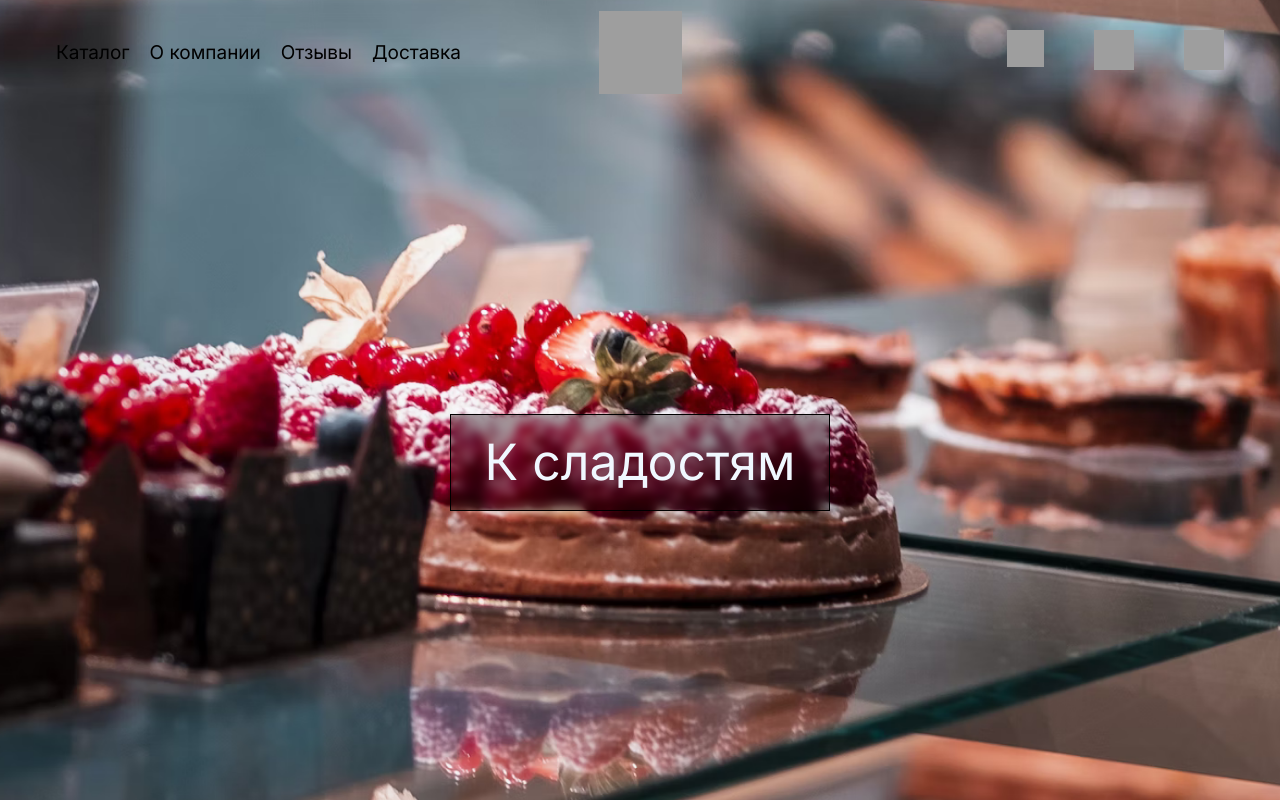
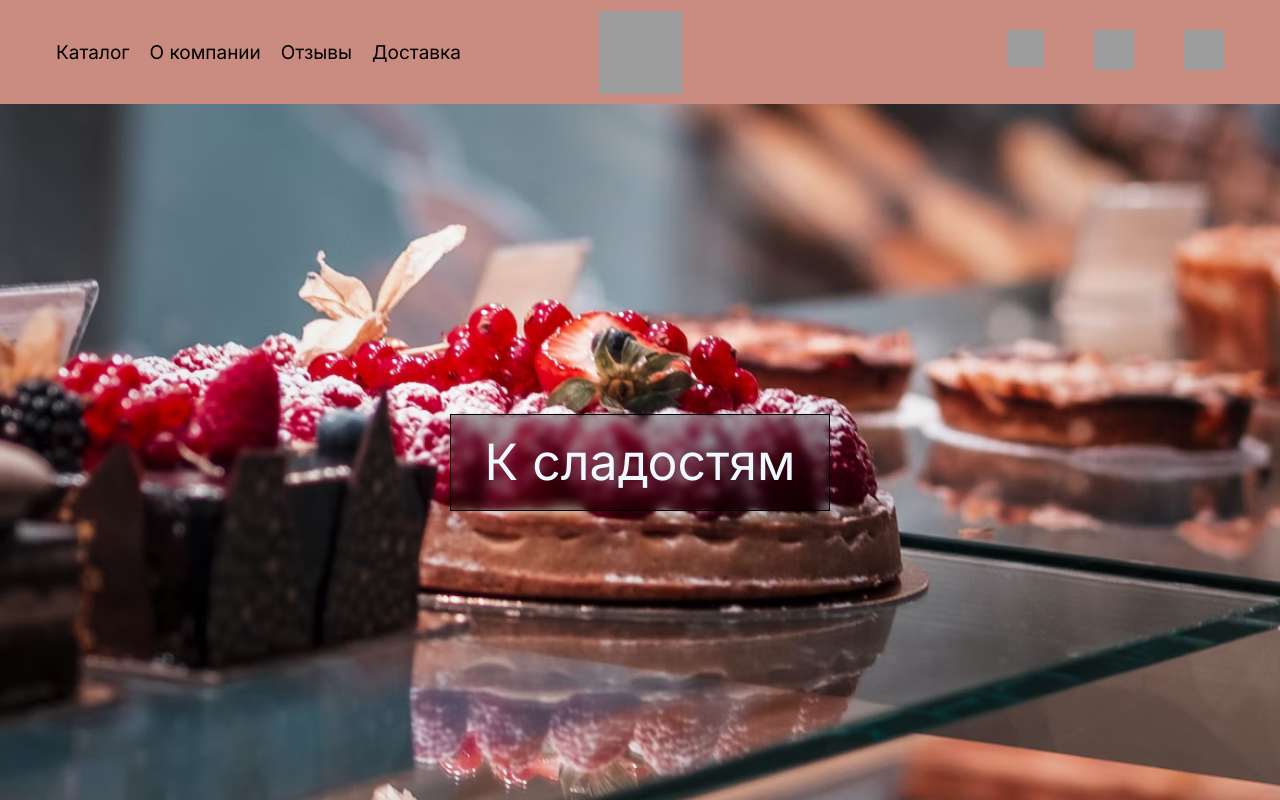
Before and after one commit to kestenbaum/Cakes-shop, a Next.js app in the folder client/: page / in a window 1280 px wide. Built offline with nearby package versions, Linux system fonts and the light colour scheme; grey boxes are pictures that could not be loaded.

Commit message:
fix styled for Header

```diff
--- a/client/src/components/Footer/Contact.tsx
+++ b/client/src/components/Footer/Contact.tsx
@@ -4,17 +4,17 @@ import styled from "styled-components";
 
 const Contact:FC = () => {
     return (
-        <Contact>
+        <ContactStyle>
             <Title>Контакты</Title>
             <Number href="tel:+390876758734">+390876758734</Number>
             <LinkStyle>Бесплатный звонок по Украине</LinkStyle>
-        </Contact>
+        </ContactStyle>
     );
 };
 
 export default Contact;
 
-const Contact = styled.section`
+const ContactStyle = styled.section`
   display: flex;
   flex-direction: column;
 `
--- a/client/src/components/Header/Header.module.css
+++ /dev/null
@@ -1,104 +0,0 @@
-.header {
-    display: flex;
-    align-items: center;
-    position: fixed;
-    min-height: 104px;
-    width: 100%;
-    background-color: #CA8B81;
-    z-index: 10;
-}
-
-.container {
-    width: 100%;
-    max-width: 1198px;
-    padding: 0 15px;
-    margin: 0 auto;
-}
-
-.wrapper {
-    position: relative;
-    display: flex;
-    flex: 0 33.33%;
-    justify-content: space-between;
-    align-items: center;
-}
-
-.navigate {
-    display: flex;
-    width: 100%;
-    gap: 20px;
-}
-
-.list__navigate {
-    display: flex;
-    justify-content: center;
-}
-
-.link__navigate {
-    font-size: 19px;
-    color: #000;
-}
-
-.icons__nav {
-    display: flex;
-    justify-content: flex-end;
-    width: 100%;
-    gap: 50px;
-}
-
-/* burger menu */
-
-.burger {
-    display: none;
-}
-
-/* media */
-@media (max-width: 920px) {
-    .link__navigate {
-        font-size: 14px;
-    }
-}
-
-@media (max-width: 760px) {
-    .wrapper {
-        display: flex;
-        flex: 0 50%;
-        justify-content: space-between;
-        align-items: center;
-    }
-
-    .navigate {
-        display: none;
-    }
-
-    .icons__nav {
-        display: flex;
-        gap: 20px;
-        flex-direction: column;
-        width: 70px;
-        padding: 17px;
-        position: absolute;
-        top: 104px;
-        right: -95px;
-        background-color: #CA8B81;
-        transition: .3s;
-    }
-
-    .icons__navActive {
-        display: flex;
-        gap: 20px;
-        flex-direction: column;
-        width: 70px;
-        padding: 17px;
-        position: absolute;
-        top: 104px;
-        right: -15px;
-        background-color: #CA8B81;
-        transition: .3s;
-    }
-
-    .burger {
-        display: flex;
-        cursor: pointer;
-    }
-}
--- a/client/src/components/Header/Header.tsx
+++ b/client/src/components/Header/Header.tsx
@@ -7,58 +7,44 @@ import {usePathname} from "next/navigation";
 
 import {RxHamburgerMenu} from "react-icons/rx"
 
-import styles from "@/components/Header/Header.module.css"
+import styled from "styled-components"
 import {getDataIcons, getDataNav} from "@/data";
 import {HeaderProps} from "@/interface";
 
 const Header: FC<HeaderProps> = ({background}) => {
     const [open, setOpen] = useState(false)
+    const handlerMenu = () => setOpen(!open)
+
     const pathname = usePathname()
-    const handlerMenu = () => setOpen(!open)
 
     useEffect(() => {
         setOpen(false)
     }, [pathname])
 
     return (
-        <header
-            className={styles.header}
-            style={{
-                background: background
-            }}
-
-        >
-            <div className={styles.container}>
-                <div className={styles.wrapper}>
-                    <ul
-                        className={styles.navigate}
-                    >
+        <HeaderStyle>
+            <Container>
+                <Wrapper>
+                    <Navigate>
                         {getDataNav.map(element =>
-                            <li
+                            <List
                                 key={element?.id}
-                                className={styles.list__navigate}
                             >
-                                <Link
+                                <LinkStyle
                                     href={element?.href}
-                                    className={styles.link__navigate}
                                 >
                                     {element?.title}
-                                </Link>
-                            </li>
+                                </LinkStyle>
+                            </List>
                         )}
-                    </ul>
+                    </Navigate>
                     <Image
                         src="/logo.png"
                         width={83}
                         height={83}
                         alt="Picture of the author"
                     />
-                    <ul
-                        className={open ? styles.icons__navActive : styles.icons__nav}
-                        style={{
-                            background: background
-                        }}
-                    >
+                    <IconsMenu $open={open}>
                         {getDataIcons.map(element =>
                             <li key={element?.id}>
                                 <Link
@@ -73,16 +59,94 @@ const Header: FC<HeaderProps> = ({background}) => {
                                 </Link>
                             </li>
                         )}
-                    </ul>
-                    <div
-                        className={styles.burger}
+                    </IconsMenu>
+                    <BurgerMenu
                         onClick={handlerMenu}
                     >
                         <RxHamburgerMenu size={40}/>
-                    </div>
-                </div>
-            </div>
-        </header>
+                    </BurgerMenu>
+                </Wrapper>
+            </Container>
+        </HeaderStyle>
     );
 };
 export default Header;
+
+const HeaderStyle = styled.header`
+  display: flex;
+  align-items: center;
+  position: fixed;
+  min-height: 104px;
+  width: 100%;
+  background-color: #CA8B81;
+  z-index: 10;
+`
+
+const Container = styled.div`
+  width: 100%;
+  max-width: 1198px;
+  padding: 0 15px;
+  margin: 0 auto;
+`
+
+const Wrapper = styled.div`
+  position: relative;
+  display: flex;
+  flex: 0 33.33%;
+  justify-content: space-between;
+  align-items: center;
+  @media (max-width: 768px) {
+    display: flex;
+    flex: 0 50%;
+    justify-content: space-between;
+    align-items: center;
+  }
+`
+
+const Navigate = styled.ul`
+  display: flex;
+  width: 100%;
+  gap: 20px;
+  @media (max-width: 768px){
+    display: none;
+  }
+`
+
+const List = styled.li`
+  display: flex;
+  justify-content: center;
+`
+
+const LinkStyle = styled(Link)`
+  font-size: 19px;
+  color: #000;
+`
+
+const IconsMenu = styled.ul.attrs<{$background?: string, $open?: boolean}>(props => ({
+    $background: props.$background
+}))`
+  display: flex;
+  justify-content: flex-end;
+  width: 100%;
+  gap: 50px;
+  @media (max-width: 768px){
+    display: ${props => props.$open ? "flex" : "none"};
+    gap: 20px;
+    flex-direction: column;
+    width: 70px;
+    padding: 17px;
+    position: absolute;
+    top: 104px;
+    right: -15px;
+    background-color: #CA8B81;
+    transition: .3s;
+  }
+`
+
+const BurgerMenu = styled.div`
+  display: none;
+  @media (max-width: 768px){
+    display: flex;
+    cursor: pointer;
+  }
+`
```
